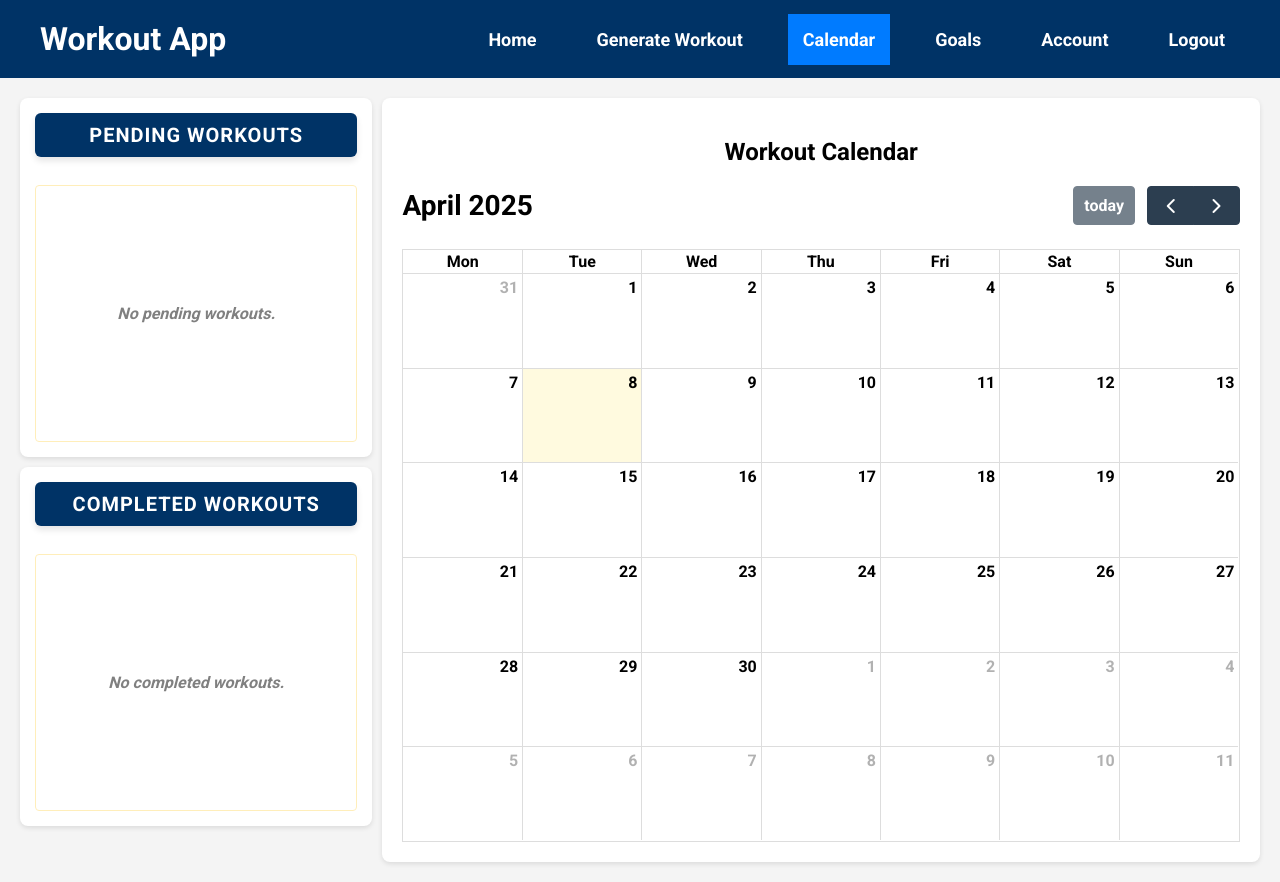
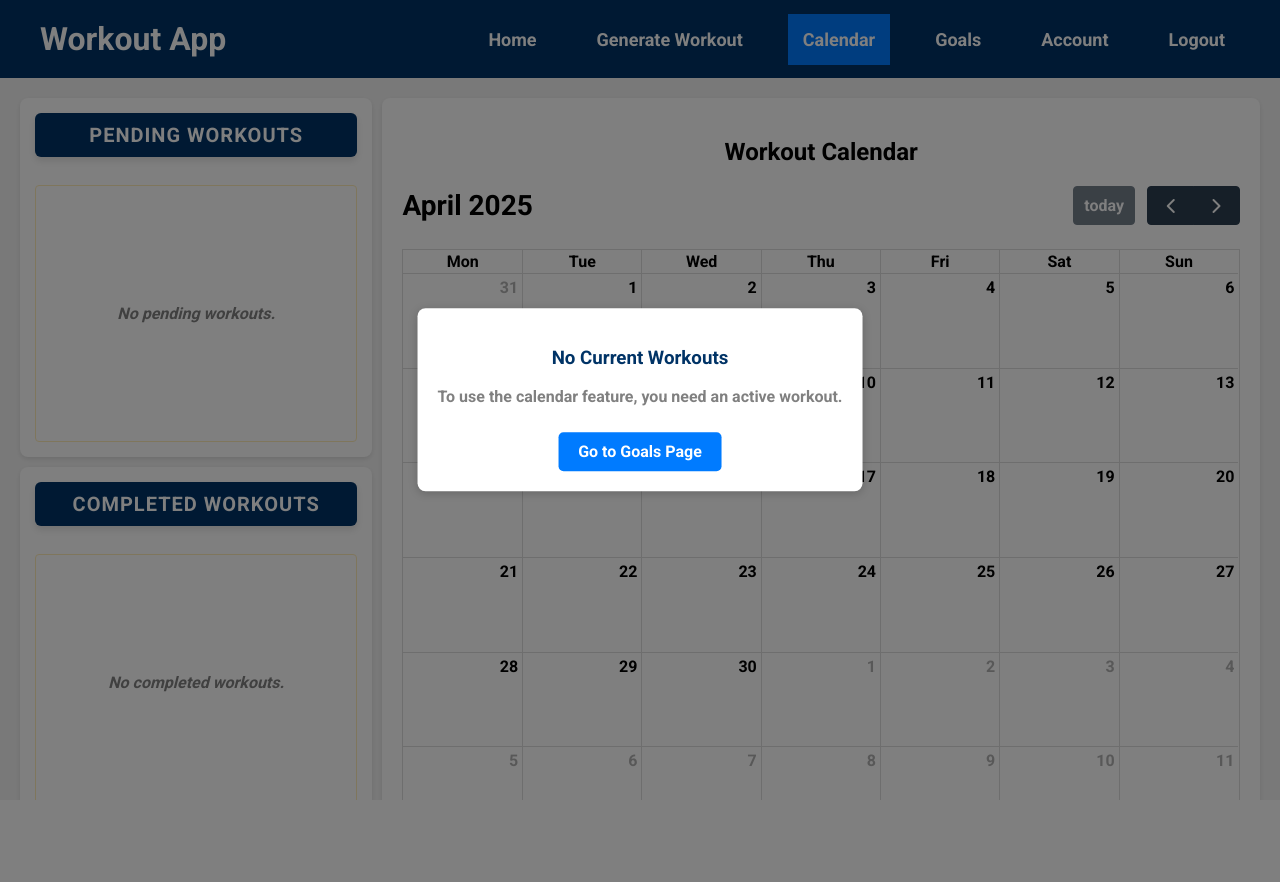
Before and after one commit to UCCS-SP25-CS4300-CS5300-1/Group-6-spring-2025, a Django app: page /calendar/ in a window 1280 px wide. After the commit the page ends 800 px from the top, so only its background shows below. Run offline with Django 4.2, Linux system fonts and the light colour scheme; a user stored in the database is signed in; data comes from the database, SQL or seed files in the repository; both versions use the stored data as it was after the commit; data that the repository does not hold is empty; some libraries are stand-ins or nearby versions.

Commit message:
fixing whitespace

```diff
--- a/Project/home/templates/calendar.html
+++ b/Project/home/templates/calendar.html
@@ -212,6 +212,55 @@
             background-color: #007BFF !important;
             transform: scale(1.05);
         }
+        /* Overlay styles */
+        .overlay {
+            position: fixed;
+            top: 0;
+            left: 0;
+            width: 100%;
+            height: 100%;
+            background-color: rgba(0, 0, 0, 0.5); /* Semi-transparent black */
+            display: none; /* Hidden by default */
+            z-index: 999; /* Ensure it covers everything */
+        }
+
+        /* No Workouts Message styles */
+        .no-workouts-message {
+            position: fixed;
+            top: 50%;
+            left: 50%;
+            transform: translate(-50%, -50%);
+            background-color: white;
+            padding: 20px;
+            border-radius: 8px;
+            box-shadow: 0 2px 10px rgba(0, 0, 0, 0.2);
+            text-align: center;
+            z-index: 1000; /* Above the overlay */
+            display: none; /* Hidden by default */
+        }
+
+        .no-workouts-message h3 {
+            color: #003366;
+        }
+
+        .no-workouts-message p {
+            color: gray;
+        }
+
+        .goals-button {
+            display: inline-block;
+            margin-top: 10px;
+            padding: 10px 20px;
+            background-color: #007BFF;
+            color: white;
+            text-decoration: none;
+            border-radius: 5px;
+            transition: background-color 0.3s;
+        }
+
+        .goals-button:hover {
+            background-color: #0056b3;
+        }
 
         /* Add responsive behavior */
         @media (max-width: 800px) {
@@ -245,6 +294,16 @@
             </ul>
         </nav>
     </header>
+
+    <!-- Overlay for grey background -->
+    <div id="overlay" class="overlay"></div>
+
+    <!-- No Workouts Message Container -->
+    <div id="no-workouts-message" class="no-workouts-message">
+        <h3>No Current Workouts</h3>
+        <p>To use the calendar feature, you need an active workout.</p>
+        <a href="{% url 'goals:goals' %}" class="goals-button">Go to Goals Page</a>
+    </div>
 
     <!-- Main Content -->
     <div class="container">
@@ -338,6 +397,17 @@
                     $completedC.html('<div class="empty-message">No completed workouts.</div>');
                 }
 
+                // Check if there are no workouts
+                const hasWorkouts = pending.length > 0 || done.length > 0;
+
+                if (!hasWorkouts) {
+                    $('#overlay').show(); // Show the overlay
+                    $('#no-workouts-message').show(); // Show the no workouts message
+                } else {
+                    $('#overlay').hide(); // Hide the overlay if there are workouts
+                    $('#no-workouts-message').hide(); // Hide the message if there are workouts
+                }
+
                 // Bind toggles
                 $('.workout-checkbox').off().on('change', function() {
                     const id   = $(this).data('id');
--- a/Project/mysite/settings.py
+++ b/Project/mysite/settings.py
@@ -134,7 +134,8 @@ STATIC_ROOT = os.path.join(BASE_DIR, "staticfiles")
 
 DEFAULT_AUTO_FIELD = 'django.db.models.BigAutoField'
 
-#FORCE_SCRIPT_NAME = "/proxy/3000"
+#
+FORCE_SCRIPT_NAME = "/proxy/3000"
 
 # Use x fowarded host header to determine original host
 USE_X_FORWARDED_HOST = True
```
Also changed, not shown: Project/db.sqlite3, 1 other file.
